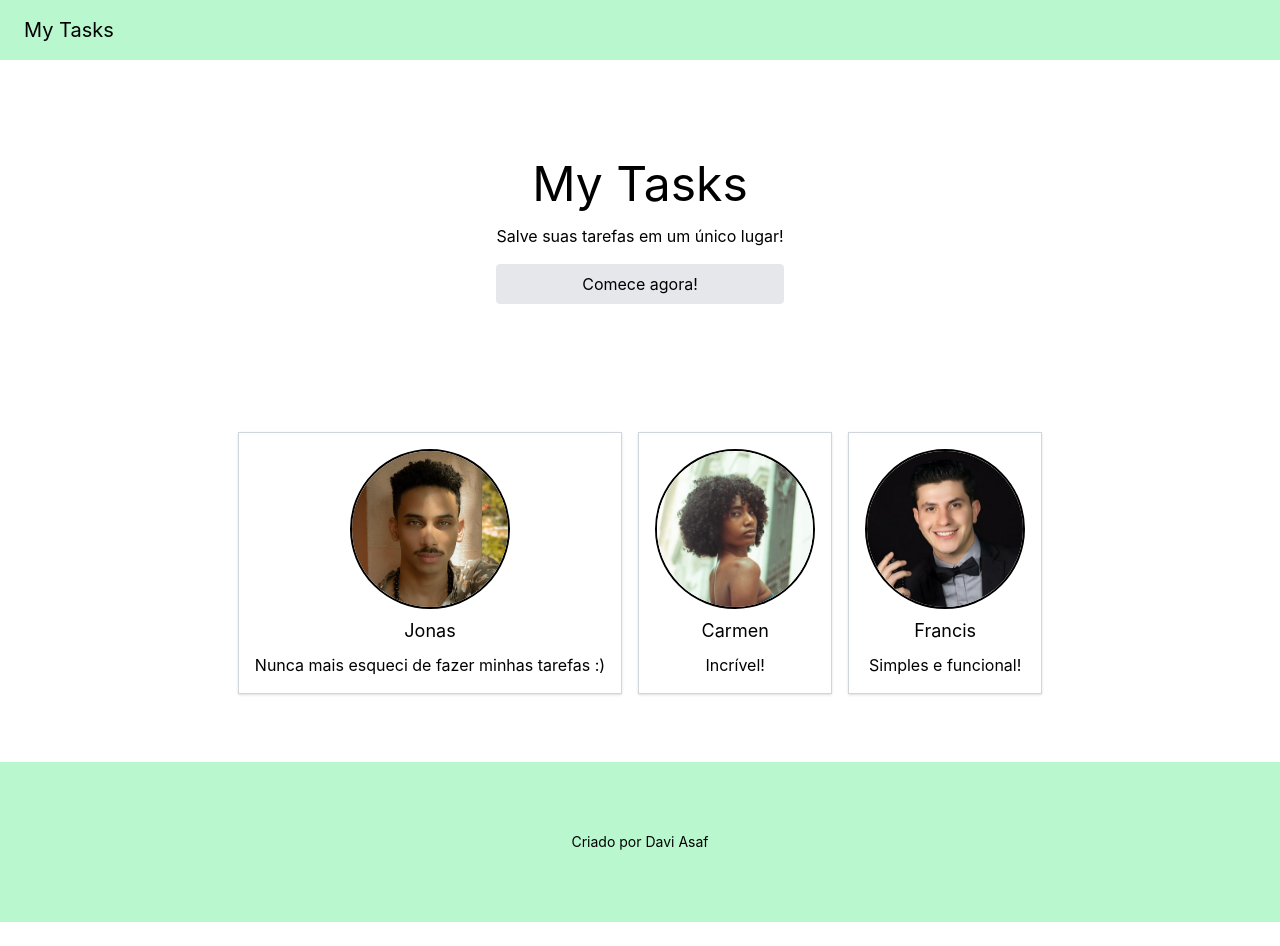
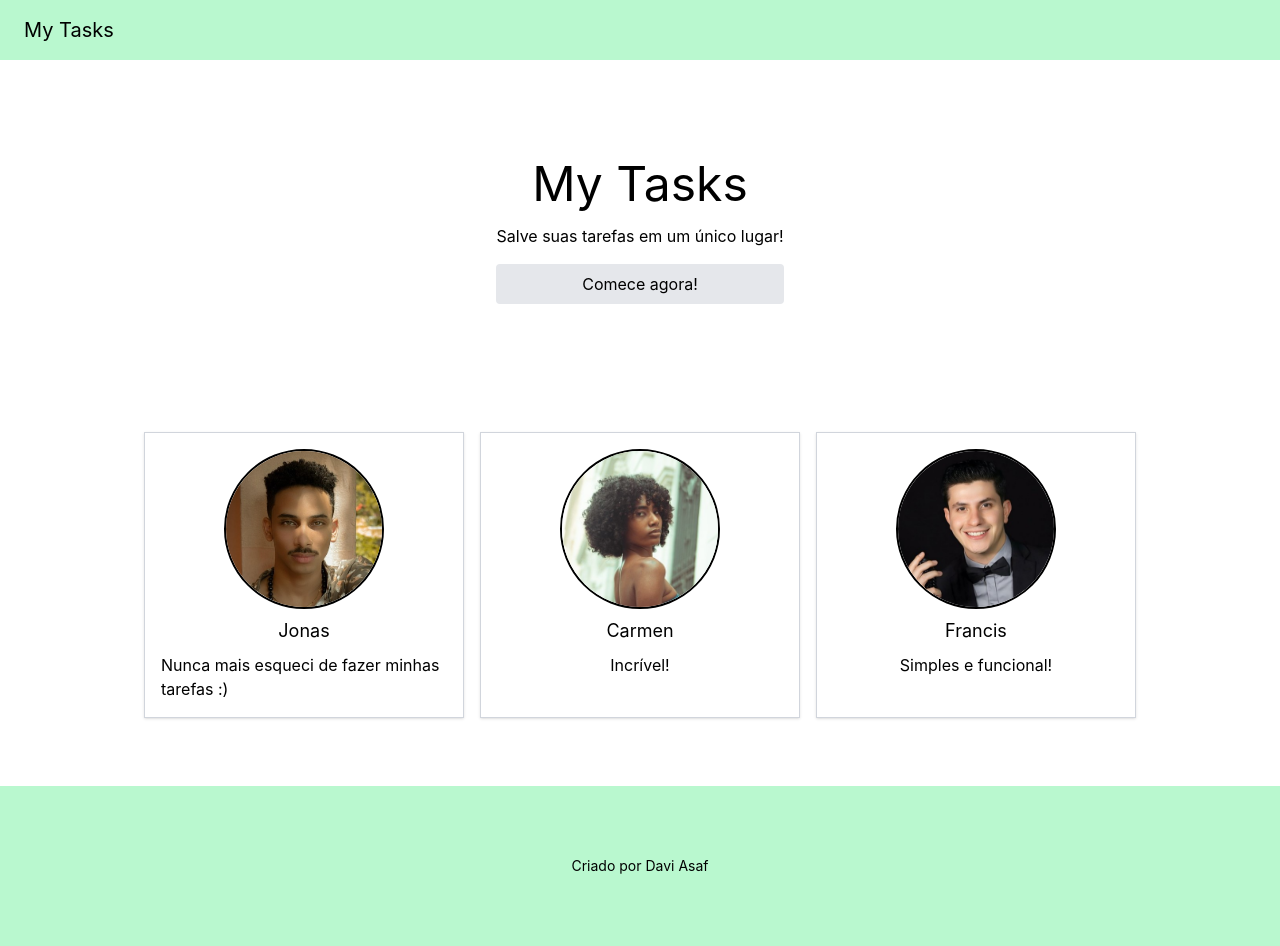
Before and after one commit to daviasaf/my-tasks, a Vue app: page / in a window 1280 px wide. Before the commit the page ends 922 px from the top, so only its background shows below. Built offline with nearby package versions, Linux system fonts and the light colour scheme.

Commit message:
Alteração no index, mudança no card comentários

```diff
--- a/src/components/Header.vue
+++ b/src/components/Header.vue
@@ -46,7 +46,7 @@ const rotaComStatus = computed(() => {
     <div
       v-show="showMenu"
       :class="showMenu ? 'right-0' : 'hidden'"
-      class="fixed top-0 flex flex-col 1 sm:hidden w-1/3 h-screen list-none bg-green-200"
+      class="fixed top-0 flex flex-col 1 sm:hidden w-2/3 h-screen list-none bg-green-200"
     >
       <IconButton @click="menuDisplay" class="hover:bg-green-300 m-2">
         <img src="../../public/cross.svg" alt="Botão sair" />
--- a/src/components/UserComment.vue
+++ b/src/components/UserComment.vue
@@ -6,9 +6,9 @@ import { useTemplateRef } from 'vue';
 </script>
 
 <template>
-  <div class="flex flex-col items-center border-1 border-gray-300 p-4 shadow m-2 ">
+  <div class="flex flex-col items-center border-1 border-gray-300 p-4 shadow m-2 min-w-30 w-1/4">
     <div  >
-      <img :src="props.url" class="min-w-20 w-40 rounded-full border-2" >
+      <img :src="props.url" class=" w-40 rounded-full border-2" >
     </div>
     <p class="my-2 text-lg text-center"> <slot name="nome" ></slot> </p>
     <p> <slot name="comentario" ></slot> </p>
--- a/src/views/index.vue
+++ b/src/views/index.vue
@@ -7,17 +7,17 @@ import pessoa3 from "../assets/pessoa3.jpg";
 </script>
 
 <template>
-  <!-- APRESENTAÇÃO DA P -->
+  <!-- APRESENTAÇÃO -->
   <div class="grid gap-4 grid-cols-1 mx-4 my-20">
-    <h1 class="text-5xl text-center uppe">My Tasks</h1>
-    <p>Salve suas tarefas em um único lugar!</p>
+    <h1 class="text-5xl text-center ">My Tasks</h1>
+    <p class="text-center">Salve suas tarefas em um único lugar!</p>
     <routerLink to="/tasks">
       <Button #buttonContent>Comece agora!</Button>
     </routerLink>
   </div>
 
   <!-- COMENTÁRIOS -->
-  <div class="flex flex-wrap justify-center my-10">
+  <div class="flex flex-wrap justify-center my-10 w-full">
     <UserComment :url="pessoa2">
       <template #nome>Jonas</template>
       <template #comentario>
```
